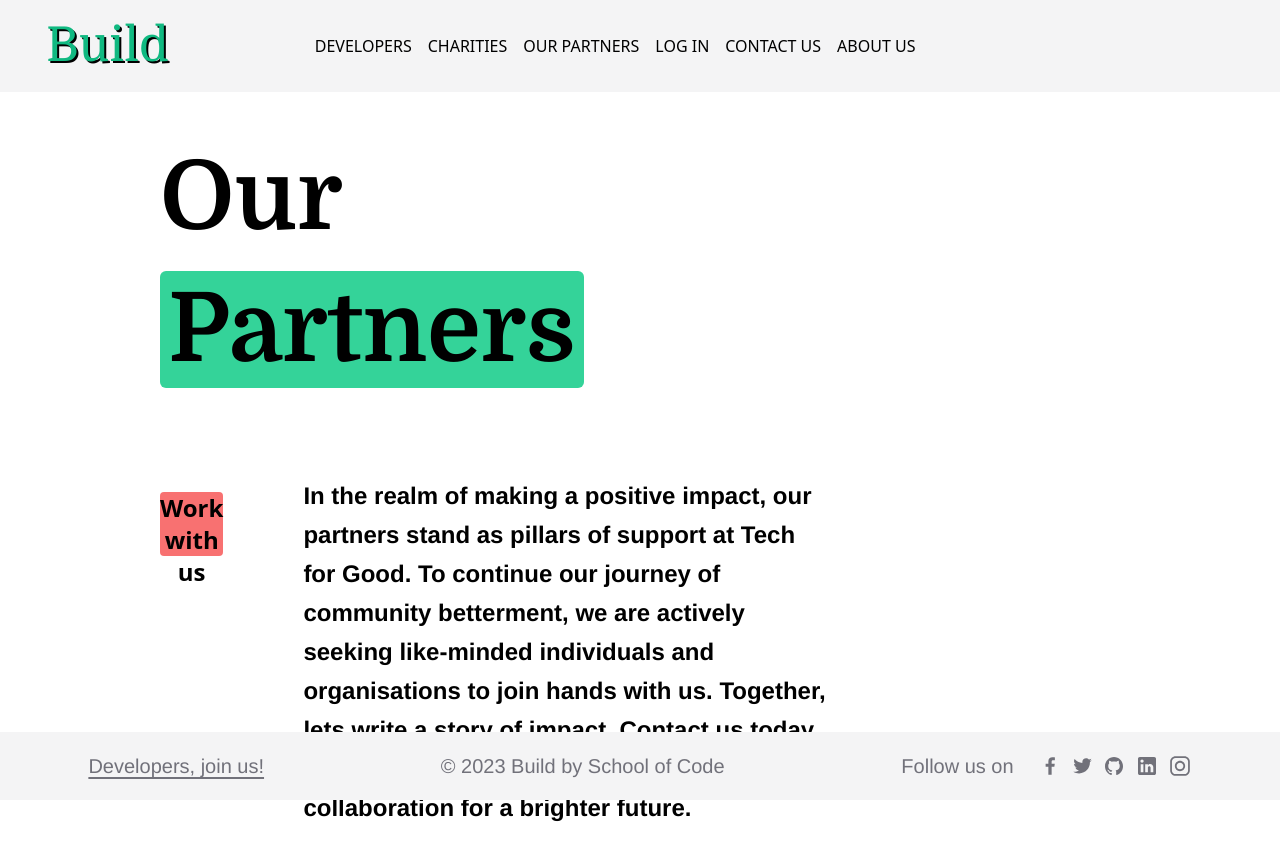
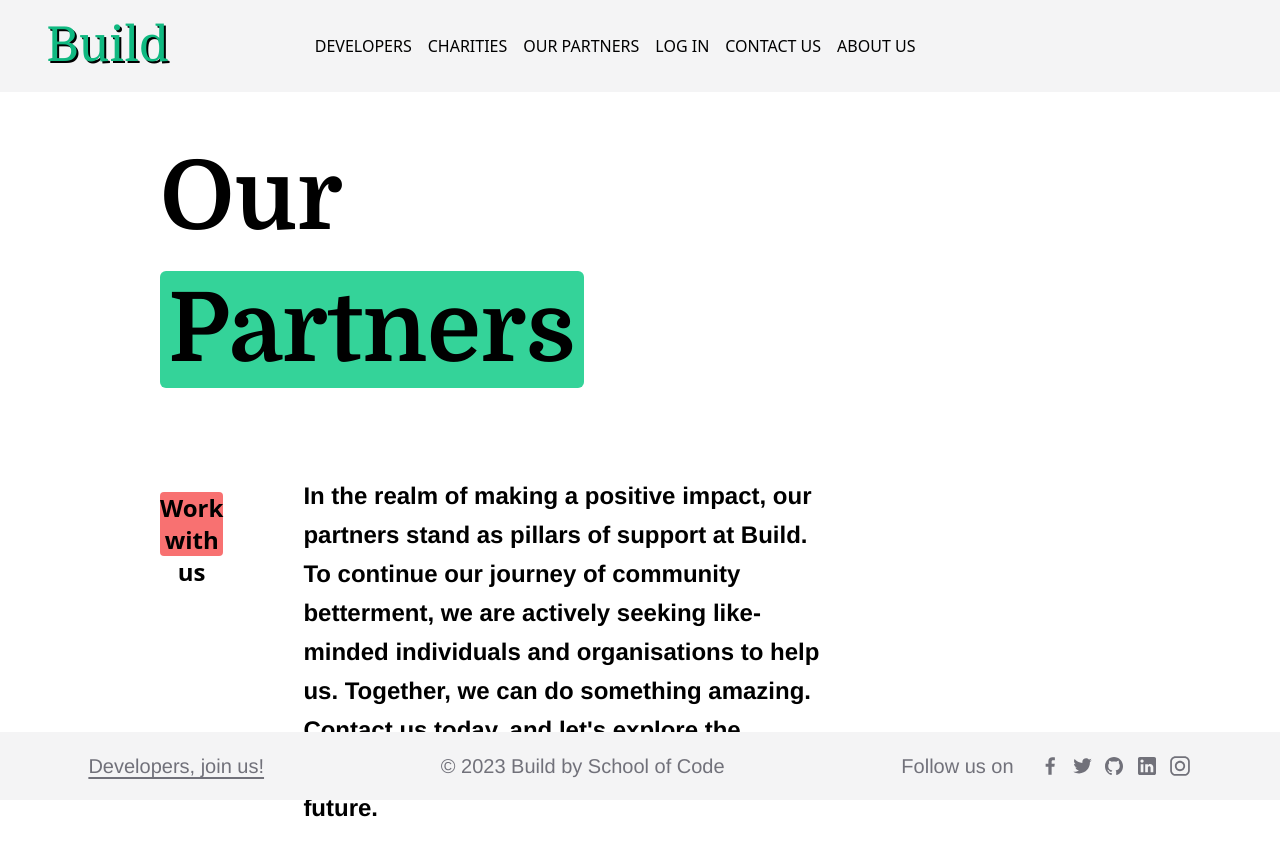
Before and after one commit to SchoolOfCode/Team-Build, a Next.js app: page /partners in a window 1280 px wide. Shown: the top 860 px of the page. Built offline with nearby package versions, Linux system fonts and the light colour scheme.

Commit message:
content updated on our partners, charity page and home page to charity routing added

```diff
--- a/src/app/charity/page.jsx
+++ b/src/app/charity/page.jsx
@@ -7,9 +7,9 @@ export default function Charity() {
     <div className="flex flex-col justify-between">
       <div className="lg:mx-40 ml-6">
         <h1 className="mt-10 leading-snug text-6xl font-bold lg:text-8xl lg:max-w-3xl lg:leading-snug lg:w-1/2">
-          Tech Talent, Charitable{" "}
+          How it {" "}
           <span className="bg-emerald-400 py-1 px-2 rounded-md mt-2">
-            Hearts
+            works
           </span>
         </h1>
         <div className="mt-10 flex flex-col justify-between lg:flex lg:flex-row-reverse lg:align-bottom lg:w-4/5">
--- a/src/app/page.jsx
+++ b/src/app/page.jsx
@@ -19,7 +19,7 @@ export default function Testimonials() {
               No catch. <br /> We only work with charities.
             </p>
             <button className="button bg-red-400 font-bold rounded w-44 h-16 text-xl lg:w-56 lg:text-2xl lg:mt-4 mt-10">
-              <Link href={"../developers"}>Work with us</Link>{" "}
+              <Link href={"../charity"}>Find out more</Link>{" "}
             </button>
           </div>
         </div>
--- a/src/app/partners/page.jsx
+++ b/src/app/partners/page.jsx
@@ -15,10 +15,10 @@ export default function Partners() {
           <div className="flex flex-col justify-between lg:flex lg:flex-row-reverse lg:gap-20 lg:align-bottom lg:w-4/5">
             <p className="text-lg lg:text-2xl font-bold mb-10 lg:max-w-2xl lg:mr-24 lg:leading-relaxed">
               In the realm of making a positive impact, our partners stand as
-              pillars of support at Tech for Good. To continue our journey of
+              pillars of support at Build. To continue our journey of
               community betterment, we are actively seeking like-minded
-              individuals and organisations to join hands with us. Together,
-              lets write a story of impact. Contact us today, and lets explore
+              individuals and organisations to help us. Together,
+              we can do something amazing. Contact us today, and let's explore
               the possibilities of collaboration for a brighter future.
             </p>
             <button className="button bg-red-400 font-bold rounded w-44 h-16 text-xl lg:w-56 lg:text-2xl lg:mt-4 mt-10">
```
